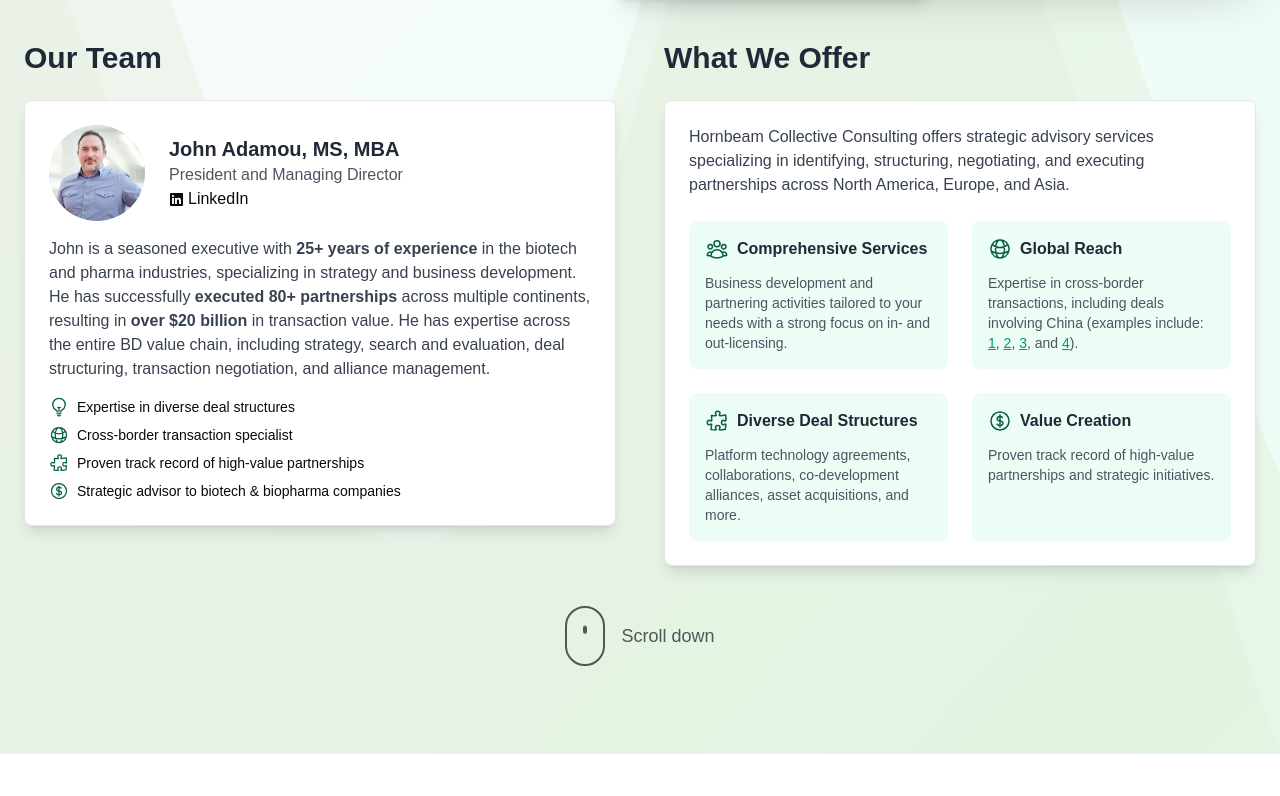
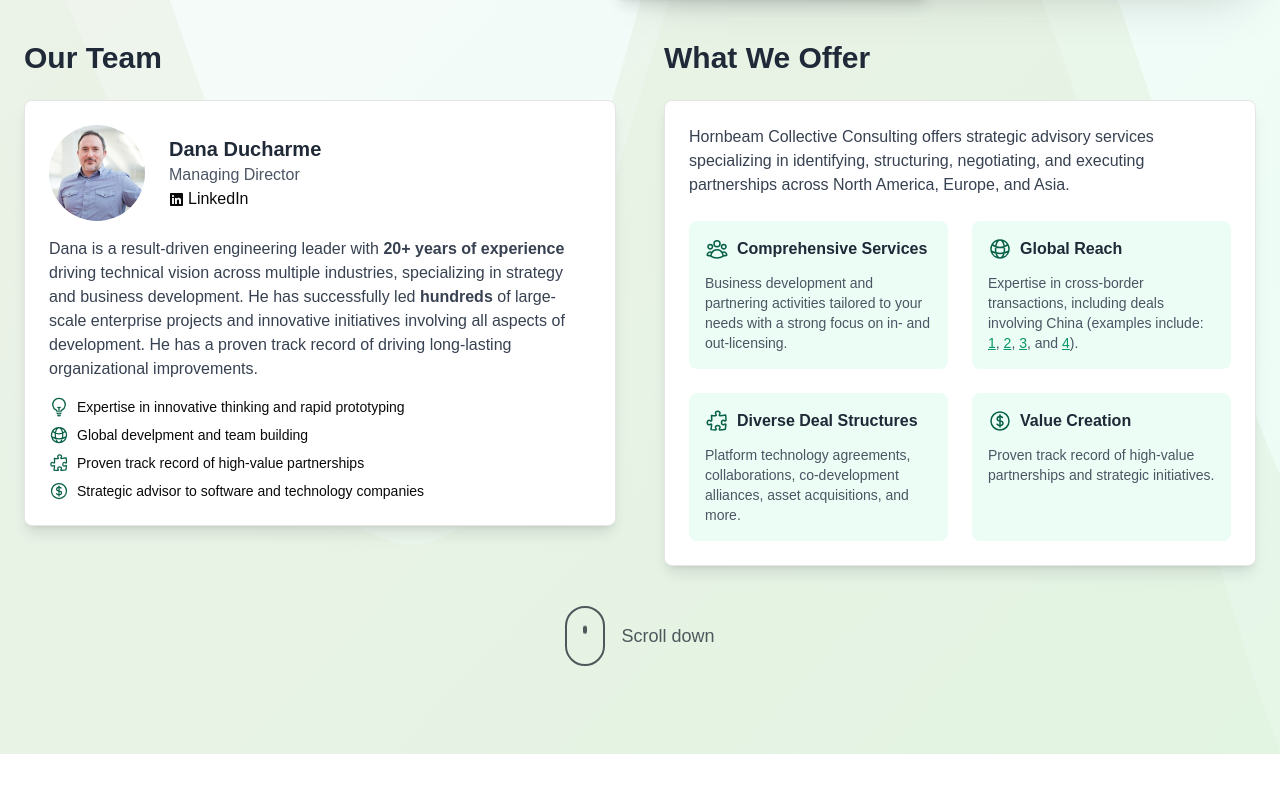
Before and after one commit to danaducharme/hornbeamdev.com, a Next.js app: page / in a window 1280 px wide. Shown: the part 624-1420 px from the top of the page. Built offline with nearby package versions, Linux system fonts and the light colour scheme.

Commit message:
added hero text

```diff
--- a/components/Hero.tsx
+++ b/components/Hero.tsx
@@ -144,15 +144,15 @@
 								<div className="flex items-center mb-4">
 									<Image
 										src={avatar}
-										alt="John Adamou"
+										alt="Dana Ducharme"
 										className="w-24 h-24 rounded-full object-cover mr-6"
 										width={96}
 										height={96}
 									/>
 									<div>
-										<h3 className="text-xl font-semibold text-gray-800">John Adamou, MS, MBA</h3>
-										<p className="text-gray-600">President and Managing Director</p>
-										<a href="https://www.linkedin.com/in/john-adamou-6182668" target="_blank"
+										<h3 className="text-xl font-semibold text-gray-800">Dana Ducharme</h3>
+										<p className="text-gray-600">Managing Director</p>
+										<a href="https://www.linkedin.com/in/danaducharme" target="_blank"
 										   rel="noopener noreferrer" className="hover:text-emerald-800 hover:underline">
 											<p className="flex items-center flex-row gap-1">
 												<LinkedInLogoIcon className="block"/>
@@ -162,24 +162,19 @@
 									</div>
 								</div>
 								<p className="text-gray-700 mb-4">
-									John is a seasoned executive with <strong>25+ years of experience</strong> in the
-									biotech and pharma
-									industries, specializing in strategy and business development. He has
-									successfully{' '}
-									<strong>executed 80+ partnerships</strong> across multiple continents, resulting
-									in <strong>over $20 billion</strong>{' '}
-									in transaction value. He has expertise across the entire BD value chain, including
-									strategy, search and evaluation, deal structuring, transaction negotiation, and
-									alliance management.
+								    Dana is a result-driven engineering leader with <strong>20+ years of experience</strong> driving technical vision across multiple
+									industries, specializing in strategy and business development.
+									He has successfully{' '} led <strong>hundreds</strong> of large-scale enterprise projects and innovative initiatives involving all aspects of development.
+									He has a proven track record of driving long-lasting organizational improvements.
 								</p>
 								<ul className="space-y-2 text-sm">
 									<li className="flex items-center">
 										<LightBulbIcon className="h-5 w-5 text-emerald-800 mr-2"/>
-										<span>Expertise in diverse deal structures</span>
+										<span>Expertise in innovative thinking and rapid prototyping</span>
 									</li>
 									<li className="flex items-center">
 										<GlobeAltIcon className="h-5 w-5 text-emerald-800 mr-2"/>
-										<span>Cross-border transaction specialist</span>
+										<span>Global develpment and team building</span>
 									</li>
 									<li className="flex items-center">
 										<PuzzlePieceIcon className="h-5 w-5 text-emerald-800 mr-2"/>
@@ -187,7 +182,7 @@
 									</li>
 									<li className="flex items-center">
 										<CurrencyDollarIcon className="h-5 w-5 text-emerald-800 mr-2"/>
-										<span>Strategic advisor to biotech & biopharma companies</span>
+										<span>Strategic advisor to software and technology companies</span>
 									</li>
 								</ul>
 							</CardContent>
--- a/components/Navigation.tsx
+++ b/components/Navigation.tsx
@@ -11,8 +11,7 @@
 	{ name: 'Results', href: 'results' },
 	{ name: 'Engagement Options', href: 'engagement-options' },
 	{ name: "Let's Partner", href: 'contact' },
-	{ name: 'Cross-Border Deal Summaries', href: 'https://drive.google.com/drive/folders/1n7YOErEy11-qqUBqUxIMlVOWmJBH7w6f?usp=drive_link', external: true },
-	{ name: 'My Cross-Border Deals', href: 'https://drive.google.com/drive/folders/1YYCHF8NhnArF9wspYlkFO7pCKVO9MZ2n?usp=drive_link', external: true }
+	{ name: 'Log In', href: '#', external: true },
 ];
 
 export default function Navigation() {
```
